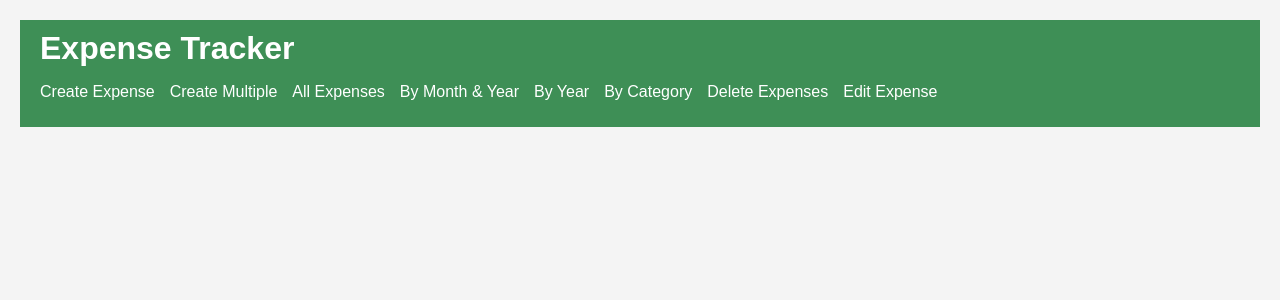
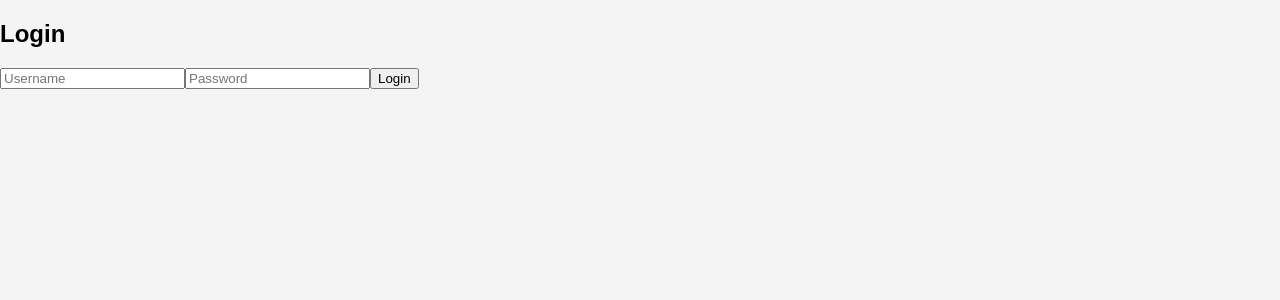
Before and after one commit to wpc3/SmurfBusExpensesFrontEnd, a React (Create React App) app: page / in a window 1280 px wide. Shown: the top 300 px of the page. Built offline with nearby package versions, Linux system fonts and the light colour scheme.

Commit message:
added login page to app.js

```diff
--- a/src/App.js
+++ b/src/App.js
@@ -11,13 +11,15 @@ import DeleteExpense from './components/DeleteExpense';
 import ExpensesByMonthYear from './components/ExpensesByMonthYear';
 import ExpensesByYear from './components/ExpensesByYear';
 import ExpensesByCategory from './components/ExpensesByCategory';
+import LoginPage from './components/LoginPage';
 import './style.css';
 
 function App() {
   return (
     <Router>
       <Routes>
-        <Route path="/" element={<Layout />}>
+        <Route path="/" element={<LoginPage />}/>
+        <Route path="/home" element={<Layout />}>
           {/* <Route index element={<Home />} /> */}
           <Route path="create" element={<CreateExpense />} />
           <Route path="create-multiple" element={<CreateMultipleExpenses />} />
@@ -29,6 +31,7 @@ function App() {
           <Route path="year" element={<ExpensesByYear />} />
           <Route path="category" element={<ExpensesByCategory />} />
         </Route>
+        {/* </Route> */}
       </Routes>
     </Router>
   );
--- a/src/components/LoginPage.jsx
+++ b/src/components/LoginPage.jsx
@@ -10,7 +10,7 @@ export default function LoginForm({ onLoginSuccess }) {
     e.preventDefault();
     try {
       const res = await axios.post("https://smurfbusexpensessitebackend.onrender.com/login", { username, password });
-      onLoginSuccess(res.data); // pass user/token to parent
+      onLoginSuccess(res.data);
     } catch (err) {
       setError("Invalid credentials");
     }
```
